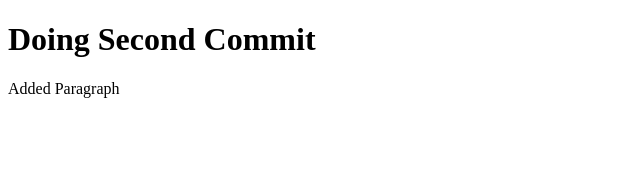
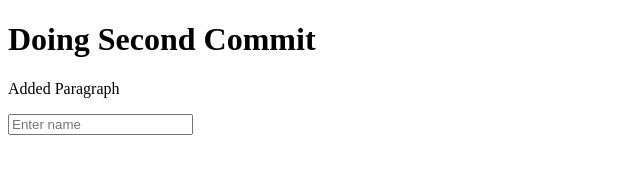
Before and after one commit to 1-MANISH/git-one, a plain HTML site: page index.html in a window 1280 px wide. Shown: the whole page, without its empty margins (0-640 px from the left). Drawn offline with Linux system fonts and the light colour scheme.

Commit message:
Added input Tag ( From master branch)

```diff
--- a/index.html
+++ b/index.html
@@ -8,5 +8,9 @@
 <body>
     <h1>Doing Second Commit</h1>
     <p>Added Paragraph</p>
+
+    <form action="">
+        <input type="text" placeholder="Enter name">
+    </form>
 </body>
 </html>
```
